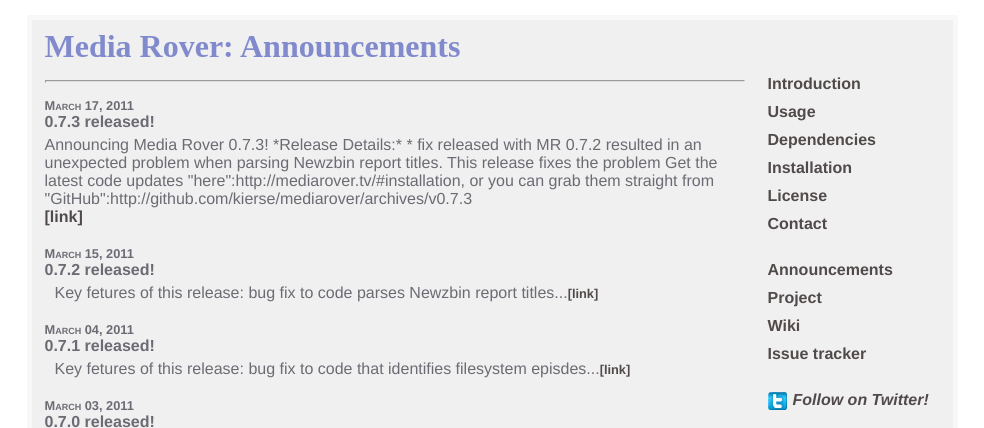
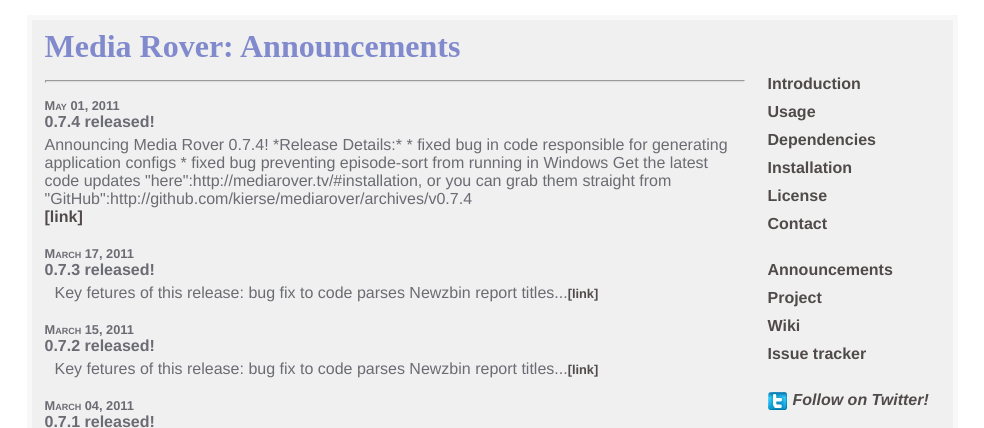
Before and after one commit to kierse/mediarover, a Jekyll site: the page built from announcements.markdown, in a window 1280 px wide and 900 px high, cut to the strip 0-428 px from the top of the window. Shown: the whole strip, without its empty margins (148-1132 px from the left). Built offline with Jekyll 4.4.1, drawn with Linux system fonts in a browser that asks for light colours; Markdown is read by kramdown in place of the engine named in the settings.

Commit message:
MR 0.7.4 release announcement

```diff
--- /dev/null
+++ b/_posts/2011-05-01-Media-Rover-0.7.4.textile
@@ -0,0 +1,14 @@
+---
+layout: announcement
+title: 0.7.4 released!
+desc: "Key fetures of this release: bug fix to code reponsible for generating configs"
+---
+
+Announcing Media Rover 0.7.4!
+
+*Release Details:*
+
+* fixed bug in code responsible for generating application configs
+* fixed bug preventing episode-sort from running in Windows
+
+Get the latest code updates "here":http://mediarover.tv/#installation, or you can grab them straight from "GitHub":http://github.com/kierse/mediarover/archives/v0.7.4
--- a/index.markdown
+++ b/index.markdown
@@ -67,7 +67,7 @@
 
 ### Installation >>
 
-#### stable release: v0.7.3
+#### stable release: v0.7.4
 
 [<img src="http://github.com/images/modules/download/zip.png" width="90" />][4]
 [<img src="http://github.com/images/modules/download/tar.png" width="90" />][5]
@@ -118,8 +118,8 @@
 [1]: http://www.python.org/ "Python Programming Language"
 [2]: http://www.sabnzbd.org/ "SABnzbd+, the Full-Auto Newsreader"
 [3]: http://www.newzbin.com/ "Newzbin usenet search"
-[4]: http://github.com/kierse/mediarover/zipball/v0.7.3
-[5]: http://github.com/kierse/mediarover/tarball/v0.7.3
+[4]: http://github.com/kierse/mediarover/zipball/v0.7.4
+[5]: http://github.com/kierse/mediarover/tarball/v0.7.4
 [6]: http://github.com/kierse/mediarover/zipball/dev
 [7]: http://github.com/kierse/mediarover/tarball/dev
 [8]: http://wiki.github.com/kierse/mediarover/future
```
